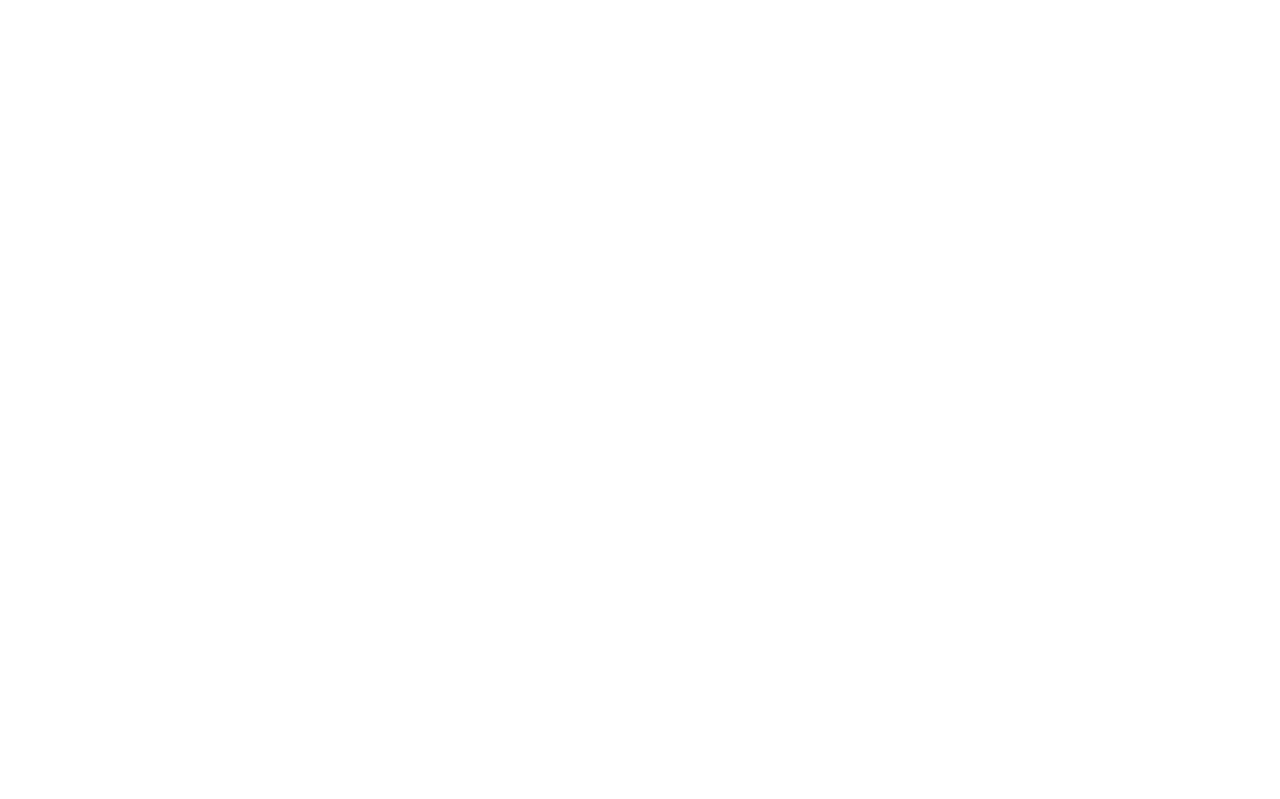
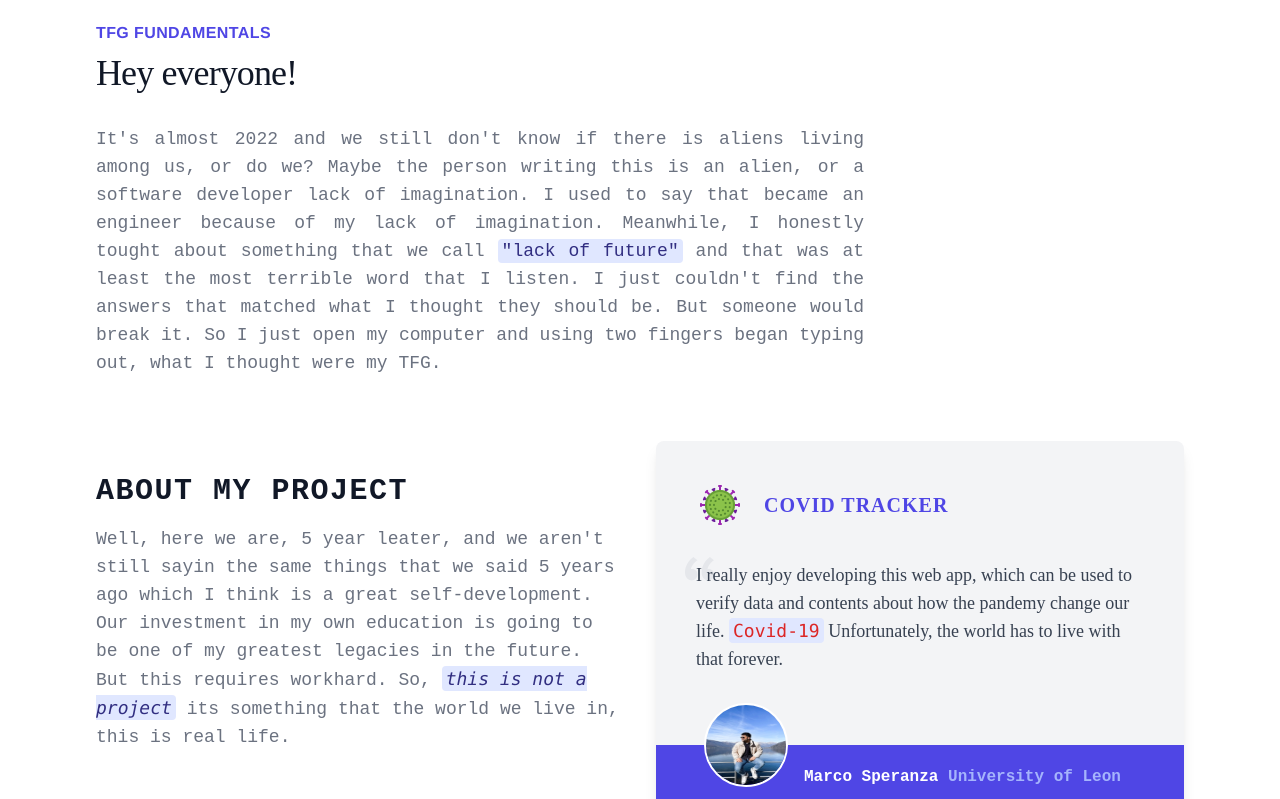
Before and after one commit to msperl00/Covid19-Tracker, a Vue app: page /Documentation in a window 1280 px wide. Shown: the part 220-1019 px from the top of the page. Built offline with nearby package versions, Linux system fonts and the light colour scheme.

Commit message:
Add format and develop documentation

```diff
--- a/src/components/NavRoutes.vue
+++ b/src/components/NavRoutes.vue
@@ -1,8 +1,8 @@
 <template>
   <div class="bg-gray-600 relative flex flex-row-reverse h-32	">
 
-    <div class="flex-initial flex w-72 mx-1 my-1 flexstart">
-      <div class="inline-flex ">
+    <div class="flex-initial flex w-72 mx-1 my-1 flexstart min-w-full sm:min-w-0">
+      <div class="inline-flex">
         <router-link to="/trackerDetails"
           class="inline-flex  tracking-wider rounded-md  border border-transparent btn text-base ">
           Go track</router-link>
@@ -10,13 +10,12 @@
       </div>
     </div>
     <div class="flex-initial w-64  mx-1  my-1 "><!-- WhiteSpace --></div>
-    <div class="grow  mx-1  my-1 flexstart pl-12">
-      <p class="block tracking-wide text-5xl font-bold  text-white leading-10 italic">Ready to track Covid-19</p>
+    <div class="grow  mx-1  my-1 flexstart pl-12 md:flex">
+      <p class="block tracking-wide sm:text-3xl md:text-4xl font-bold lg:text-5xl text-white leading-10 italic">Ready to track Covid-19</p>
       <button
-        class="mx-5 inline-flex items-center justify-center  px-5 py-3 text-base tracking-wider text-white transition duration-150 ease-in-out  focus:outline-none sm:py-3">
+        class="lg:block items-center justify-center mx-10 py-3 text-base tracking-wider hidden ">
         <img class="" src="../../public/images/information.png" alt="información" />
       </button>
-
     </div>
   </div>
 
--- a/src/views/Documentation.vue
+++ b/src/views/Documentation.vue
@@ -1,49 +1,112 @@
 
 <template>
-  <div class="bg-gray-600 mx-auto max-w-screen pl-10 py-12 sm:px-6 lg:flex lg:items-center lg:justify-between lg:py-6 lg:px-8  md:flex md:items-center md:justify-between md:py-6 md:px-8">
+  <div
+    class="bg-gray-600 mx-auto max-w-screen pl-10 py-12 sm:px-6 lg:flex lg:items-center lg:justify-between lg:py-6 lg:px-8  md:flex md:items-center md:justify-between md:py-6 md:px-8">
 
     <div class="container flex">
-       <h2
-        class="text-3xl text-white font-bold  leading-9 tracking-wide sm:text-4xl sm:leading-10"
-      >
+      <h2 class="text-3xl text-white font-bold  leading-9 tracking-wide sm:text-4xl sm:leading-10 pl-12">
         <i class="fa fa-viruses mr-3 h-10 mb-3"></i>
         Documentation
 
-        <p class="text-lg font-light ml-16">Api by <a class="text-indigo-500" href="https://disease.sh/">covid19Api</a></p>
+        <p class="text-lg font-light ml-16">Api by <a class="text-indigo-500" href="https://disease.sh/">covid19Api</a>
+        </p>
 
       </h2>
       <button @click="toggle">
-      <img class="ml-5" src="../../public/images/information.png" alt="información" />
       </button>
     </div>
     <div id="BackHome" class="mt-8 flex flex-row lg:mt-0 lg:flex-shrink-0 ">
       <div class="inline-flex rounded-md shadow md:flex-row md:space-x-8 md:mt-0 md:text-sm ">
-          <router-link
-            to="/"
-            class="inline-flex items-center justify-center rounded-md border border-transparent bg-indigo-600 px-5 py-3 text-base btn"
-            >Back Home</router-link
-          >
+        <router-link to="/"
+          class="inline-flex items-center justify-center rounded-md border border-transparent bg-indigo-600 px-5 py-3 text-base btn">
+          Back Home</router-link>
       </div>
       <ButtonRepo />
     </div>
   </div>
 
-   <div class="mt-10 min-h-screen">
+  <div class="py-12 min-h-screen">
+    <div class="max-w-xl mx-auto px-4 sm:px-6 lg:px-8 lg:max-w-6xl">
+      <div class="text-base mx-auto lg:max-w-none">
+        <p class="text-base text-indigo-600 font-semibold tracking-wide uppercase">tfg fundamentals</p>
+        <h1 class="mt-2 text-3xl leading-6 font-normal tracking-tight text-gray-900 font-lora sm:text-4xl">Hey everyone!
+        </h1>
+      </div>
+      <div class="mt-8 mx-auto lg:max-w-5xl lg:mx-0 lg:pr-64">
+        <p class="text-lg text-gray-500 text-justify	font-dm">It's almost 2022 and we still don't know if there is
+          aliens living among us, or
+          do we? Maybe the person writing this is an alien, or a software developer lack of imagination.
+          I used to say that became an engineer because of my lack of imagination. Meanwhile, I honestly tought about
+          something that we call <code
+            class=" font-dm bg-indigo-100 px-1 py-0.5 rounded text-indigo-900">"lack of future"</code>
+          and that was
+          at least the most terrible word that I listen. I just couldn't find the answers that matched what I thought
+          they should be. But someone would break it. So I just open my computer and using two fingers began typing out,
+          what I thought were my TFG.
+        </p>
+      </div>
+      <div class="mt-16 lg:grid lg:grid-cols-2 lg:gap-8 lg:items-start font-dm">
+        <div class="max-w-5xl">
+          <h2 class="mt-8 text-2xl text-gray-900 font-bold font-dm uppercase tracking-wider sm:text-3xl">About my
+            project</h2>
+          <div class="mt-4 text-gray-500 space-y-6">
+            <p class="text-lg">
+              Well, here we are, 5 year leater, and we aren't still sayin the same things that we said 5 years ago which I think is a great self-development.
+              Our investment in my own education is going to be one of my greatest legacies in the future. But this requires workhard. So,
+              <code class="bg-indigo-100 px-1 py-0.5 rounded text-indigo-900 italic">this is not a project</code>
+              its something that the world we live in, this is real life.
+            </p>
+          </div>
+        </div>
+           <div class="mt-12 relative text-base mx-auto lg:mt-0 lg:max-w-none">
+             <blockquote class="relative bg-gray-100 rounded-lg shadow-lg">
+          <div class="rounded-t-lg px-6 py-8 sm:px-10 sm:pt-10 sm:pb-8">
+            <div class="flexstart justify-start  ">
+               <img src="public/images/load-corona.png" alt="Work" class="h-12 mr-5" />
+                <p class="text-xl font-lora text-indigo-600 font-bold tracking-wider uppercase">
+             Covid Tracker
+            </p>
+            </div>
 
+            <div class="relative text-lg text-gray-700 font-medium mt-8">
+              <svg class="absolute top-0 left-0 transform -translate-x-3 -translate-y-2 h-8 w-8 text-gray-200" fill="currentColor" viewBox="0 0 32 32" aria-hidden="true">
+                <path d="M9.352 4C4.456 7.456 1 13.12 1 19.36c0 5.088 3.072 8.064 6.624 8.064 3.36 0 5.856-2.688 5.856-5.856 0-3.168-2.208-5.472-5.088-5.472-.576 0-1.344.096-1.536.192.48-3.264 3.552-7.104 6.624-9.024L9.352 4zm16.512 0c-4.8 3.456-8.256 9.12-8.256 15.36 0 5.088 3.072 8.064 6.624 8.064 3.264 0 5.856-2.688 5.856-5.856 0-3.168-2.304-5.472-5.184-5.472-.576 0-1.248.096-1.44.192.48-3.264 3.456-7.104 6.528-9.024L25.864 4z" />
+              </svg>
+              <p class="relative font-lora">
+                I really enjoy developing this web app, which can be used to verify data and contents about how the pandemy change our life.
+                <code class="bg-indigo-100 px-1 py-0.5 rounded text-red-600">Covid-19</code>
+                Unfortunately, the world has to live with that forever.
+              </p>
             </div>
+          </div>
+          <cite class="relative flex items-center sm:items-start bg-indigo-600  rounded-b-lg not-italic py-5 px-6 sm:py-5 sm:pl-12 sm:pr-10 sm:mt-10">
+            <div class="relative rounded-full border-2 border-white sm:absolute sm:top-0 sm:transform sm:-translate-y-1/2">
+              <img class="object-fill w-12 h-12 sm:w-20 sm:h-20 rounded-full bg-indigo-300 " src="../../public/images/marco.jpg" alt="" />
+            </div>
+            <span class="relative ml-4 text-indigo-300 font-semibold leading-6 sm:ml-24 sm:pl-1">
+              <p class="text-white font-semibold sm:inline">Marco Speranza</p>
+              <p class="sm:inline"> University of Leon</p>
+            </span>
+          </cite>
+        </blockquote>
+           </div>
+      </div>
+    </div>
+  </div>
+
 
 </template>
 
 <script>
 import ButtonRepo from '@/components/ButtonRepo.vue'
 
-import { ref, onMounted, inject, onBeforeUpdate,onBeforeMount, computed, reactive} from 'vue'
+import { ref, onMounted, inject, onBeforeUpdate, onBeforeMount, computed, reactive } from 'vue'
 
 export default {
   components: {
     ButtonRepo
   },
-   setup(){
+  setup() {
     const loading = inject('mySpinner');
     onMounted(() => {
       loading.val = false;
@@ -58,5 +121,4 @@
 </script>
 
 <style lang="scss" scoped>
-
 </style>
--- a/tailwind.config.js
+++ b/tailwind.config.js
@@ -7,6 +7,9 @@
     extend: {
       fontFamily: {
         sans: ['"Helvetica"', ...defaultTheme.fontFamily.sans],
+        lora: ["'Lora', serif"],
+        dm: "'DM Mono', monospace"
+
       },
        height: theme => ({
         "screen-map": "120vh",
```
Also changed, not shown: public/images/marco.jpg (added). Lines whose indentation alone changed are shown as unchanged.
